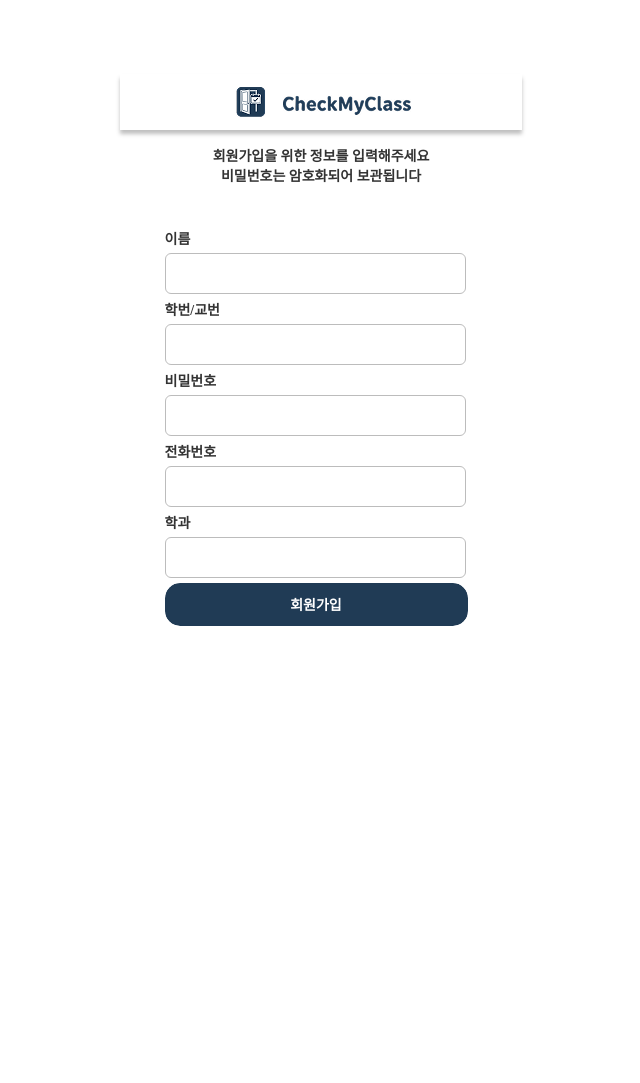
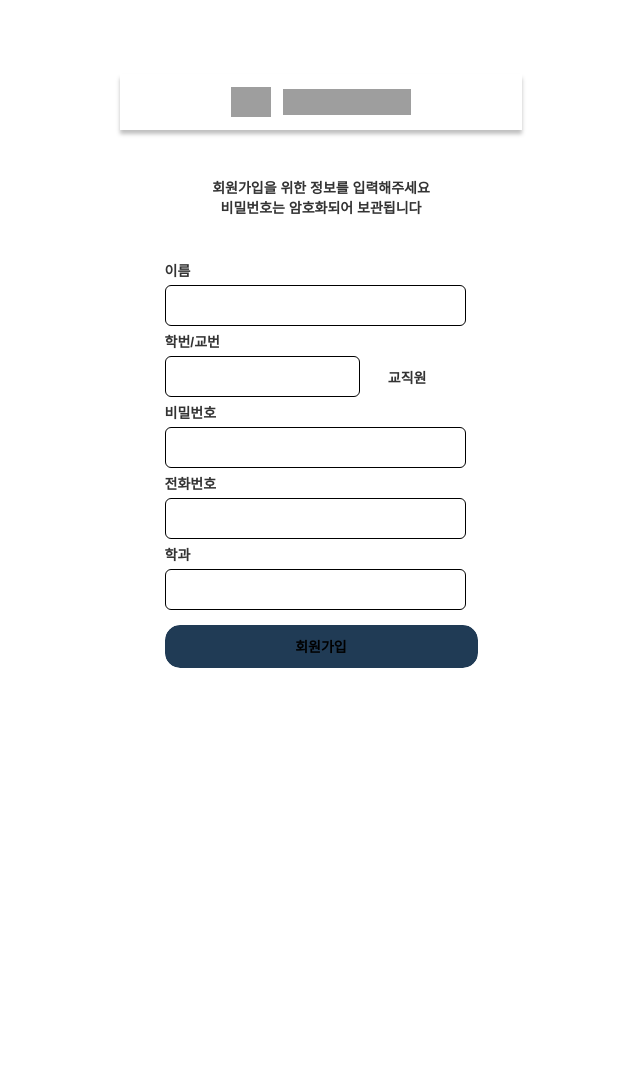
Before and after one commit to MIOsGIT/CheckMyClass, a PHP site: page /register.html in a window 1280 px wide. Shown: the whole page, without its empty margins (319-959 px from the left). Before the commit the page ends 626 px from the top, so only its background shows below. Run offline with PHP 8.4, Linux system fonts and the light colour scheme; grey boxes are pictures that could not be loaded.

Commit message:
회원가입 페이지 수정(+ 교직원 수정해야함)

```diff
--- a/register.html
+++ b/register.html
@@ -12,14 +12,25 @@
     <div class="register">
       <header class="header">
         <div class="frame">
-            <img class="checkmyclass-x" src="Logo_img.png" alt="CheckMyClass 로고" />
+          <img
+            class="checkmyclass-x"
+            src="img/checkmyclass-x.png"
+            alt="CheckMyClass 로고"
+          />
         </div>
-            <img class="check-my-class" src="Logo_eng.png" alt="Check My Class" />
+        <img
+          class="check-my-class"
+          src="img/check-my-class.png"
+          alt="Check My Class"
+        />
       </header>
       <main class="view">
         <section class="login">
-            <p class="text-wrapper">회원가입을 위한 정보를 입력해주세요<br />비밀번호는 암호화되어 보관됩니다</p>
-            <form class="info" method="post" action="register_process.php">
+          <p class="text-wrapper">
+            회원가입을 위한 정보를 입력해주세요<br />비밀번호는 암호화되어
+            보관됩니다
+          </p>
+          <form class="info" method="post" action="#" novalidate>
             <label class="div" for="name">이름</label>
             <div class="input">
               <input
@@ -33,7 +44,8 @@
               />
             </div>
             <label class="text-wrapper-2" for="student-id">학번/교번</label>
-                <div class="input">
+            <div class="frame-3">
+              <div class="frame-wrapper">
                 <input
                   class="frame-2"
                   type="text"
@@ -43,6 +55,19 @@
                   aria-required="true"
                   autocomplete="off"
                 />
+              </div>
+              <div class="frame-4">
+                <label class="text-wrapper-2" for="is-staff">교직원</label>
+                <div class="check-box-outline">
+                  <input
+                    class="icon"
+                    type="checkbox"
+                    id="is-staff"
+                    name="is-staff"
+                    value="staff"
+                  />
+                </div>
+              </div>
             </div>
             <label class="text-wrapper-2" for="password">비밀번호</label>
             <div class="input">
@@ -77,7 +102,7 @@
                 name="department"
                 required
                 aria-required="true"
-                    autocomplete="off"
+                autocomplete="organization"
               />
             </div>
             <div class="button">
--- a/style.css
+++ b/style.css
@@ -318,7 +318,6 @@
 @media (max-width: 768px) {
   .map-image {
     max-width: none;
-
   }
 }
 
@@ -514,15 +513,14 @@
 
 .register {
   display: flex;
+  flex-direction: column;
   width: 402px;
-  height: 742px;
+  height: 874px;
   align-items: center;
-  gap: 16px;
-  padding-top: 66px;
-  padding-bottom: 66px;
+  gap: 48px;
+  padding: 66px 0px 127px;
+  position: relative;
   background-color: var(--background);
-  flex-direction: column;
-  position: relative;
 }
 
 .register .header {
@@ -565,7 +563,16 @@
   margin-bottom: -5px;
 }
 
-.register .view,
+.register .view {
+  display: inline-flex;
+  flex-direction: column;
+  align-items: center;
+  justify-content: center;
+  gap: 20px;
+  position: relative;
+  flex: 0 0 auto;
+}
+
 .register .login {
   display: inline-flex;
   flex-direction: column;
@@ -577,7 +584,7 @@
 
 .register .text-wrapper {
   margin-top: -1px;
-  font-family: "Pretendard Variable-Bold";
+  font-family: "Pretendard Variable-Bold", Helvetica;
   text-align: center;
   position: relative;
   width: fit-content;
@@ -601,7 +608,7 @@
 
 .register .div {
   margin-top: -1px;
-  font-family: "Pretendard Variable-Bold";
+  font-family: "Inter-Bold", Helvetica;
   position: relative;
   width: fit-content;
   font-weight: 700;
@@ -612,47 +619,28 @@
 }
 
 .register .input {
+  width: 293px;
+  flex: 0 0 auto;
   display: flex;
   flex-direction: column;
-  width: 293px;
   align-items: flex-start;
   gap: 10px;
   padding: 1px 3px;
   position: relative;
-  flex: 0 0 auto;
   border-radius: 6px;
   overflow: hidden;
   border: 1px solid;
-  border-color: var(--gray);
+  border-color: var(--x-200);
 }
 
 .register .frame-2 {
-  all: unset;
-  box-sizing: border-box;
-  display: block;
-  width: 100%;
+  position: relative;
+  width: 91px;
   height: 37px;
-  font-family: "Pretendard Variable-Bold";
-  font-size: 14px;
-  color: #333333;
-  background-color: transparent;
-  border: none;
-  padding: 0;
-  margin: 0;
-}
-
-.register .frame-2:focus {
-  outline: 2px solid var(--main);
-  outline-offset: -2px;
-}
-
-.register .frame-2::placeholder {
-  color: var(--gray);
-  opacity: 1;
 }
 
 .register .text-wrapper-2 {
-  font-family: "Pretendard Variable-Bold";
+  font-family: "Inter-Bold", Helvetica;
   position: relative;
   width: fit-content;
   font-weight: 700;
@@ -660,6 +648,52 @@
   font-size: 14px;
   letter-spacing: 0;
   line-height: normal;
+}
+
+.register .frame-3 {
+  display: flex;
+  width: 294px;
+  align-items: center;
+  justify-content: space-between;
+  position: relative;
+  flex: 0 0 auto;
+  margin-right: -1px;
+}
+
+.register .frame-wrapper {
+  width: 187px;
+  display: flex;
+  flex-direction: column;
+  align-items: flex-start;
+  gap: 10px;
+  padding: 1px 3px;
+  position: relative;
+  border-radius: 6px;
+  overflow: hidden;
+  border: 1px solid;
+  border-color: var(--x-200);
+}
+
+.register .frame-4 {
+  display: inline-flex;
+  align-items: center;
+  gap: 8px;
+  position: relative;
+  flex: 0 0 auto;
+}
+
+.register .check-box-outline {
+  position: relative;
+  width: 24px;
+  height: 24px;
+}
+
+.register .icon {
+  position: absolute;
+  width: 75%;
+  height: 75%;
+  top: 12.5%;
+  left: 12.5%;
 }
 
 .register .button {
@@ -691,29 +725,160 @@
   border-radius: 15px;
 }
 
+.register .button-2 {
+  position: relative;
+  width: fit-content;
+  margin-top: -1px;
+  font-family: "Inter-Bold", Helvetica;
+  font-weight: 700;
+  color: var(--x-0);
+  font-size: 14px;
+  letter-spacing: 0;
+  line-height: normal;
+}
+/* Original CSS should be injected here */
+
+.register .frame-2 {
+  position: relative;
+  width: 100%;
+  height: 37px;
+  border: none;
+  background: transparent;
+  font-family: "Inter-Bold", Helvetica;
+  font-weight: 700;
+  color: #333333;
+  font-size: 14px;
+  letter-spacing: 0;
+  line-height: normal;
+  padding: 0;
+  margin: 0;
+  outline: none;
+}
+
+.register .frame-2:focus {
+  outline: 2px solid #4a90e2;
+  outline-offset: -2px;
+}
+
+.register .icon {
+  position: absolute;
+  width: 18px;
+  height: 18px;
+  top: 3px;
+  left: 3px;
+  cursor: pointer;
+  appearance: none;
+  -webkit-appearance: none;
+  -moz-appearance: none;
+  background-color: transparent;
+  border: none;
+  margin: 0;
+  padding: 0;
+}
+
+.register .icon::before {
+  content: "";
+  position: absolute;
+  width: 100%;
+  height: 100%;
+  top: 0;
+  left: 0;
+  background-image: url("img/icon.svg");
+  background-size: contain;
+  background-repeat: no-repeat;
+  background-position: center;
+  opacity: 0;
+  transition: opacity 0.2s ease;
+}
+
+.register .icon:checked::before {
+  opacity: 1;
+}
+
+.register .icon:focus {
+  outline: 2px solid #4a90e2;
+  outline-offset: 2px;
+}
+
+.register .check-box-outline {
+  position: relative;
+  width: 24px;
+  height: 24px;
+  border: 2px solid var(--x-200);
+  border-radius: 4px;
+  background-color: var(--x-0);
+}
+
+.register .frame-4 label {
+  cursor: pointer;
+  user-select: none;
+}
+
+.register .info {
+  display: flex;
+  flex-direction: column;
+  width: 313px;
+  align-items: flex-start;
+  gap: 5px;
+  padding: 10px;
+  position: relative;
+  flex: 0 0 auto;
+}
+
+.register .button {
+  all: unset;
+  box-sizing: border-box;
+  display: flex;
+  flex-direction: column;
+  width: 100%;
+  align-items: flex-start;
+  gap: 15px;
+  position: relative;
+  flex: 0 0 auto;
+  border-radius: 15px;
+  overflow: hidden;
+  margin-top: 10px;
+}
+
+.register .button-wrapper {
+  all: unset;
+  box-sizing: border-box;
+  display: flex;
+  width: 100%;
+  align-items: center;
+  justify-content: center;
+  gap: 10px;
+  padding: 12px 16px;
+  position: relative;
+  flex: 0 0 auto;
+  background-color: var(--main);
+  border-radius: 15px;
+  cursor: pointer;
+  transition: background-color 0.2s ease;
+}
+
 .register .button-wrapper:hover {
   background-color: rgba(32, 59, 85, 0.9);
-  cursor: pointer;
 }
 
 .register .button-wrapper:active {
   background-color: rgba(32, 59, 85, 1);
 }
 
-.register .button-wrapper:focus-visible {
+.register .button-wrapper:focus {
   outline: 2px solid #4a90e2;
   outline-offset: 2px;
 }
 
 .register .button-2 {
-  display: inline-block;
   position: relative;
   width: fit-content;
   margin-top: -1px;
-  font-family: "Pretendard Variable-Bold";
+  font-family: "Inter-Bold", Helvetica;
   font-weight: 700;
-  color: var(--white);
+  color: var(--x-0);
   font-size: 14px;
   letter-spacing: 0;
   line-height: normal;
+  pointer-events: none;
 }
```
Also changed, not shown: 1 other file. Lines whose indentation alone changed are shown as unchanged.
